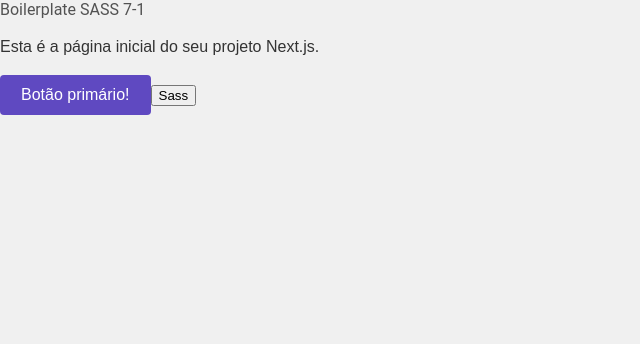
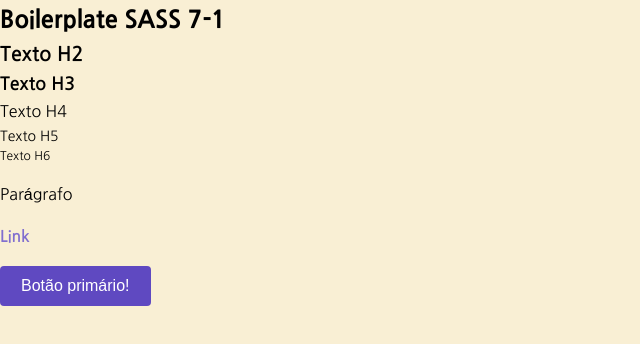
Before and after one commit to rwmsousa/sass-boilerplate, a Next.js app: page / in a window 1280 px wide. Shown: the top 344 px of the page, without its empty margins (0-640 px from the left). Built offline with nearby package versions, Linux system fonts and the light colour scheme.

Commit message:
style: correções de css

```diff
--- a/components/Button2.tsx
+++ /dev/null
@@ -1,9 +0,0 @@
-
-import React from 'react';
-import './style.module.scss';
-
-export default function Button2() {
-  return (
-    <button className="StyledButton">Sass</button>
-  );
-}
--- a/components/style.module.scss
+++ /dev/null
@@ -1,14 +0,0 @@
-.StyledButton {
-  box-shadow: 'none';
-  text-transform: 'none';
-  font-size: 16;
-  padding: '6px 12px';
-  border: '1px solid';
-  background-color: 'black';
-
-  &:hover {
-    background-color: 'white';
-      border-color: 'black';
-      color: 'black'
-  }
-}
--- a/pages/index.tsx
+++ b/pages/index.tsx
@@ -1,7 +1,6 @@
 // pages/index.tsx
 import React from 'react';
 import Button from '../components/Button';
-import Button2 from '../components/Button2';
 
 const Home: React.FC = () => {
     const handleClick = (msg: string) => {
@@ -11,13 +10,20 @@ const Home: React.FC = () => {
     return (
         <div>
             <h1>Boilerplate SASS 7-1</h1>
-            <p>Esta é a página inicial do seu projeto Next.js.</p>
+            <h2>Texto H2</h2>
+            <h3>Texto H3</h3>
+            <h4>Texto H4</h4>
+            <h5>Texto H5</h5>
+            <h6>Texto H6</h6>
+            <p>Parágrafo</p>
+            <p>
+                <a href="#">Link</a>
+            </p>
             <Button
                 type="primary"
                 text="Botão primário!"
                 onClick={() => handleClick('Botão primário!')}
             />
-            <Button2 />
         </div>
     );
 };
--- a/stylesheets/abstracts/_mixins.scss
+++ b/stylesheets/abstracts/_mixins.scss
@@ -18,7 +18,7 @@
     display: inline-block;
     padding: 0.625rem 1.25rem; // 10px 20px
     background-color: $cor-destaque;
-    color: $cor-fundo;
+    color: $cor-body;
     text-decoration: none;
     border-radius: 0.25rem; // 4px
     transition: background-color 0.3s ease;
--- a/stylesheets/base/_colors.scss
+++ b/stylesheets/base/_colors.scss
@@ -1,17 +1,10 @@
 /* Cores */
-$cor-fundo: #f9efd4; // Cor de fundo suave para facilitar a leitura
-$cor-texto: #525252; // Cor de texto escura para contraste
-$cor-link: #806ecf; // Cor de link para destaque
-$cor-titulo: #525252; // Cor de título para destaque
-$cor-destaque: #a194dd; // Cor de destaque para elementos importantes
-$cor-botao: #5f49c1; // Cor de botão para consistência com os links
-$cor-icone: #5f49c1; // Cor de ícone para consistência com os títulos
-$cor-header: #a194dd; // Cor do cabeçalho para destaque
-$cor-footer: darken($cor-header, 15%); // Cor do rodapé um pouco mais escura
-/* ... outras variáveis de cores */
-
-$color-1: #525252;
-$color-2: #6c6c6c;
-$color-3: #5f49c1;
-$color-4: #806ecf;
-$color-5: #a194dd;
+$cor-texto: #525252;
+$cor-link: #806ecf;
+$cor-titulo: #525252;
+$cor-destaque: #a194dd;
+$cor-botao: #5f49c1;
+$cor-icone: #5f49c1;
+$cor-header: #a194dd;
+$cor-body: #f9efd4;
+$cor-footer: darken($cor-header, 15%);
--- a/stylesheets/base/_fonts.scss
+++ b/stylesheets/base/_fonts.scss
@@ -1,77 +1,68 @@
-/* Tipografia */
-$font-title: 'Roboto', serif;
-$fonte-sans-serif: 'Roboto', sans-serif;
-$fonte-serif: 'Playfair Display', serif;
-$tamanho-base-fonte: 1rem; // 16px
-$line-height: 1.6;
-$heading-font-weight: bold;
-/* ... outras variáveis de tipografia */
+@import url('https://fonts.googleapis.com/css2?family=Nanum+Gothic:wght@400;700;800&display=swap');
 
-/* Aplicando as fontes ao corpo da página e aos títulos */
-body {
-    font-family: $fonte-sans-serif;
-    line-height: 1.5;
-    background-color: $cor-fundo;
-}
+// Tipografia
+$font-default: 'Nanum Gothic', sans-serif;
 
-h1,
+H1,
 h2,
 h3,
 h4,
 h5,
-h6 {
-    font-family: $font-title;
-    font-weight: bold;
+h6,
+p,
+a {
+    line-height: 1.6;
 }
 
-/* Estilização de fontes específicas */
+h1 {
+    font-family: $font-default;
+    font-weight: 800;
+    font-size: 1.5rem;
+}
+
+h2 {
+    font-size: 1.25rem; // 20px
+    font-family: $font-default;
+    font-weight: 700;
+}
+
+h3 {
+    font-size: 1.125rem; // 18px
+    font-family: $font-default;
+    font-weight: 700;
+}
+
+h4 {
+    font-size: 1rem; // 16px
+    font-family: $font-default;
+    font-weight: 400;
+}
+
+h5 {
+    font-size: 0.875rem; // 14px
+    font-family: $font-default;
+    font-weight: 400;
+}
+
+h6 {
+    font-size: 0.75rem; // 12px
+    font-family: $font-default;
+    font-weight: 400;
+}
+
 p {
     font-size: 1rem; // 16px
-    line-height: 1.5;
+    font-family: $font-default;
+    font-weight: 400;
 }
 
 a {
     color: $cor-link;
     text-decoration: none;
+    font-family: $font-default;
+    font-weight: 700;
 
     &:hover {
         text-decoration: underline;
     }
 }
-
-h1 {
-    font-size: 2rem; // 32px
-    color: $cor-titulo;
-}
-
-h2 {
-    font-size: 1.75rem; // 28px
-    color: $cor-titulo;
-}
-
-h3 {
-    font-size: 1.5rem; // 24px
-    color: $cor-texto;
-}
-
-h4 {
-    font-size: 1.25rem; // 20px
-    color: $cor-texto;
-}
-
-h5 {
-    font-size: 1.125rem; // 18px
-    color: $cor-texto;
-}
-
-h6 {
-    font-size: 1rem; // 16px
-    color: $cor-texto;
-}
-
-ul,
-ol {
-    margin: 0;
-    padding: 0;
-    list-style: none;
-}
--- a/stylesheets/base/_reset.scss
+++ b/stylesheets/base/_reset.scss
@@ -1,7 +1,14 @@
+@import "./colors";
+
 /* Reset CSS */
 /* Estilos zerados para uma base consistente em diferentes navegadores */
 
 /* Definição de reset para elementos de bloco */
+
+body {
+    background-color: $cor-body;
+}
+
 body,
 div,
 section,
@@ -14,8 +21,6 @@ main {
     margin: 0;
     padding: 0;
     border: 0;
-    font-size: 100%;
-    font: inherit;
     vertical-align: baseline;
 }
 
@@ -30,7 +35,6 @@ ol {
 /* Zerar estilos padrão de links */
 a {
     text-decoration: none;
-    color: inherit;
 }
 
 /* Zerar configurações padrão de títulos */
@@ -42,6 +46,4 @@ h5,
 h6 {
     margin: 0;
     padding: 0;
-    font-size: 100%;
-    font-weight: normal;
 }
--- a/stylesheets/main.scss
+++ b/stylesheets/main.scss
@@ -1,26 +1,34 @@
 @charset "UTF-8";
 
 // 1. Functions/Mixins
-@import './abstracts/mixins';
+// @import './abstracts/mixins';
 
 // 2. Base
-@import './base/_breakpoints', './base/_colors', './base/_effects',
-    './base/_fonts', './base/_helpers', './base/_reset', './base/_spacings',
-    './base/_zindex';
+// @import
+// './base/_colors';
+// './base/_breakpoints',
+// './base/_effects',
+// './base/_fonts',
+// './base/_helpers',
+// './base/_reset',
+// './base/_spacings',
+// './base/_zindex';
 
 // 3. Components
-@import './components/_button', './components/_carousel', './components/_cover',
-    './components/_dropdown', './components/_form';
+// @import './components/_button', './components/_carousel', './components/_cover',
+// './components/_dropdown', './components/_form';
 
 // 4. Layout
-@import './layout/_footer', './layout/_grid', './layout/_header',
-    './layout/_sidebar';
+// @import './layout/_footer', './layout/_grid', './layout/_header',
+// './layout/_sidebar';
 
 // 5. Page
-@import './pages/_about', './pages/_contact', './pages/_home', './pages/_slug';
+// @import './pages/_about', './pages/_contact', './pages/_home', './pages/_slug';
 
 // 6. Themes
-@import './themes/_admin', './themes/_default';
+@import
+// './themes/_admin',
+ './themes/_default';
 
 // 7. Vendors
-@import './vendors/_bootstrap';
+// @import './vendors/_bootstrap';
--- a/stylesheets/themes/_default.scss
+++ b/stylesheets/themes/_default.scss
@@ -3,41 +3,36 @@
 // Importar variáveis, funções e mixins
 // @import '../abstracts/variables';
 // @import '../abstracts/functions';
-@import '../abstracts/_mixins';
+// @import '../abstracts/_mixins';
 
 // Importar estilos base
-@import '../base/_breakpoints';
+@import '../base/_reset';
 @import '../base/_colors';
-@import '../base/_effects';
 @import '../base/_fonts';
-@import '../base/_helpers';
-@import '../base/_reset';
-@import '../base/_spacings';
-@import '../base/_zindex';
+// @import '../base/_breakpoints';
+// @import '../base/_effects';
+// @import '../base/_helpers';
+// @import '../base/_spacings';
+// @import '../base/_zindex';
 
 // Importar estilos de componentes
 @import '../components/_button';
-@import '../components/_carousel';
-@import '../components/_cover';
-@import '../components/_dropdown';
-@import '../components/_form';
+// @import '../components/_carousel';
+// @import '../components/_cover';
+// @import '../components/_dropdown';
+// @import '../components/_form';
 
 // Importar estilos de layout
-@import '../layout/_footer';
-@import '../layout/_grid';
-@import '../layout/_header';
-@import '../layout/_sidebar';
+// @import '../layout/_footer';
+// @import '../layout/_grid';
+// @import '../layout/_header';
+// @import '../layout/_sidebar';
 
 // Importar estilos de páginas
-@import '../pages/_home';
-@import '../pages/_about';
-@import '../pages/_contact';
-@import '../pages/_slug';
+// @import '../pages/_home';
+// @import '../pages/_about';
+// @import '../pages/_contact';
+// @import '../pages/_slug';
 
 // Estilos do tema
 // (pode incluir substituição de variáveis e ajustes específicos do tema)
-body {
-    font-family: 'Arial', sans-serif;
-    background-color: #f0f0f0;
-    color: #333;
-}
```
Also changed, not shown: 2 other files (tests, documents, lock files or other folders).
